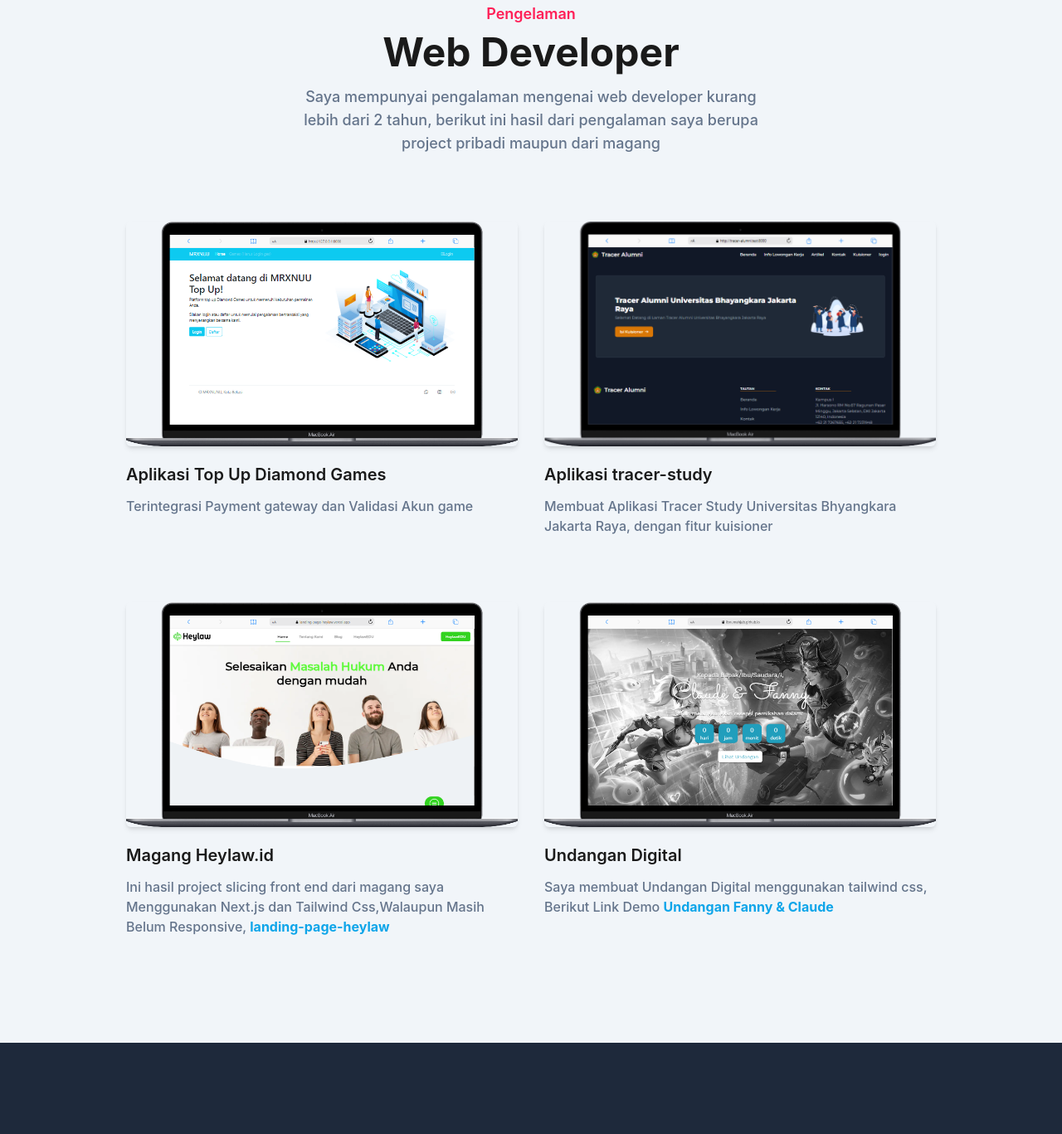
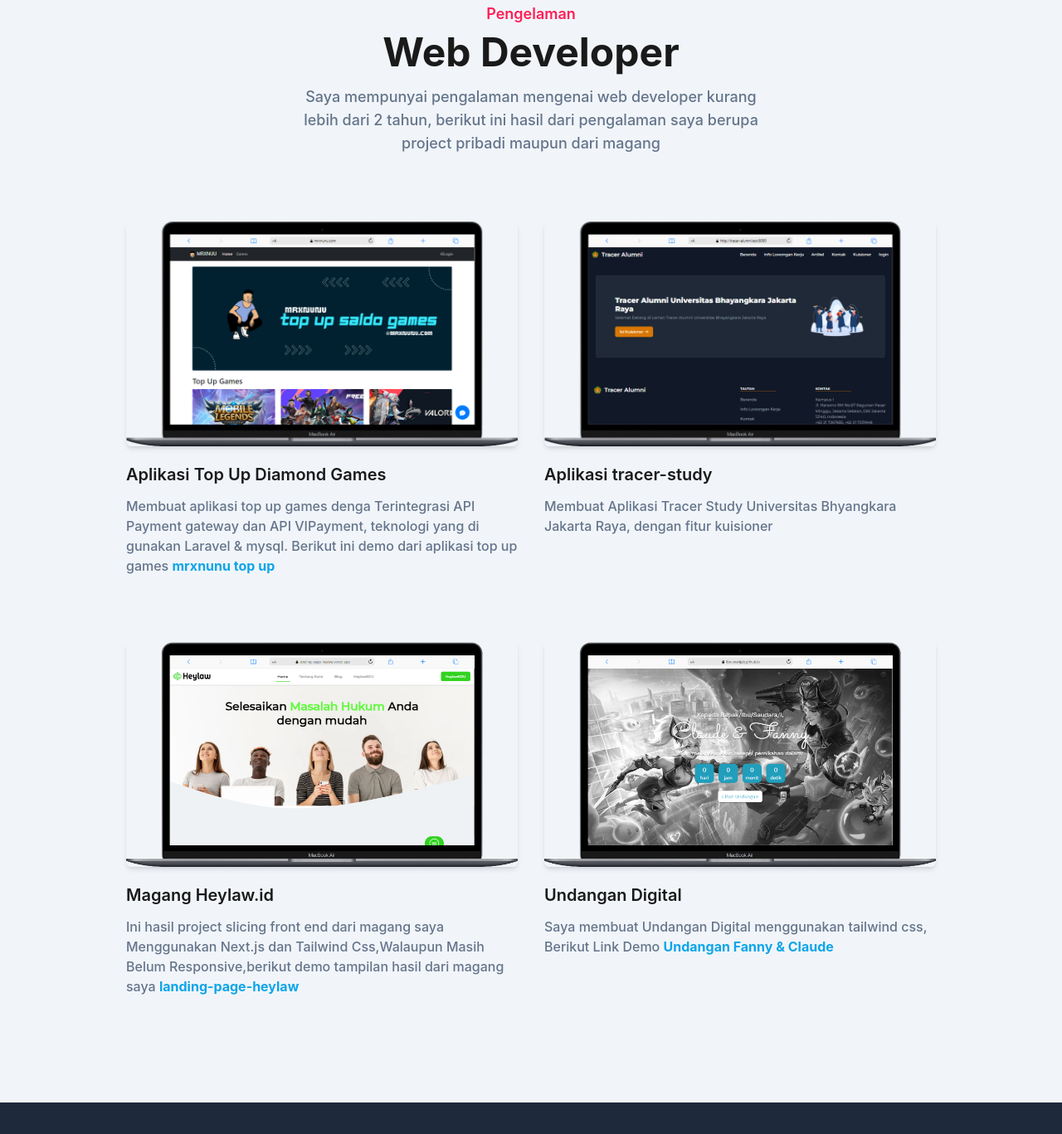
Before and after one commit to IbnuMahjub/ibnumahjubv2, a website: page index.html in a window 1280 px wide. Shown: the part 1441-2808 px from the top of the page at 83% size. Drawn offline with Linux system fonts and the light colour scheme.

Commit message:
menambahkan link mrxnunu

```diff
--- a/index.html
+++ b/index.html
@@ -215,10 +215,14 @@
       <div class="flex w-full flex-wrap justify-center px-4 xl:mx-auto xl:w-10/12">
         <div class="mb-12 p-4 md:w-1/2">
           <div class="overflow-hidden rounded-md shadow-md">
-            <img src="dist/img/portfolio/topup.png" alt="Landing Page" width="w-full" />
+            <img src="dist/img/portfolio/mrxss.png" alt="Landing Page" width="w-full" />
           </div>
           <h3 class="mt-5 mb-3 text-xl font-semibold text-dark dark:text-white">Aplikasi Top Up Diamond Games</h3>
-          <p class="text-base font-medium text-secondary">Terintegrasi Payment gateway dan Validasi Akun game</p>
+          <p class="text-base font-medium text-secondary">Membuat aplikasi top up games denga Terintegrasi API Payment
+            gateway dan API VIPayment, teknologi yang di gunakan Laravel & mysql. Berikut ini demo dari aplikasi top up
+            games
+            <a href="https://mrxnunu.com/" target="_blank" class="font-bold text-sky-500">mrxnunu top up</a>
+          </p>
         </div>
         <div class="mb-12 p-4 md:w-1/2">
           <div class="overflow-hidden rounded-md shadow-md">
@@ -236,8 +240,8 @@
           </div>
           <h3 class="mt-5 mb-3 text-xl font-semibold text-dark dark:text-white">Magang Heylaw.id</h3>
           <p class="text-base font-medium text-secondary">Ini hasil project slicing front end dari magang saya
-            Menggunakan Next.js dan Tailwind Css,Walaupun Masih Belum Responsive, <a
-              href="https://landing-page-heylaw.vercel.app/" target="_blank"
+            Menggunakan Next.js dan Tailwind Css,Walaupun Masih Belum Responsive,berikut demo tampilan hasil dari magang
+            saya <a href="https://landing-page-heylaw.vercel.app/" target="_blank"
               class="font-bold text-sky-500">landing-page-heylaw</a></p>
         </div>
         <div class="mb-12 p-4 md:w-1/2">
```
Also changed, not shown: dist/img/portfolio/mrxss.png (added).
